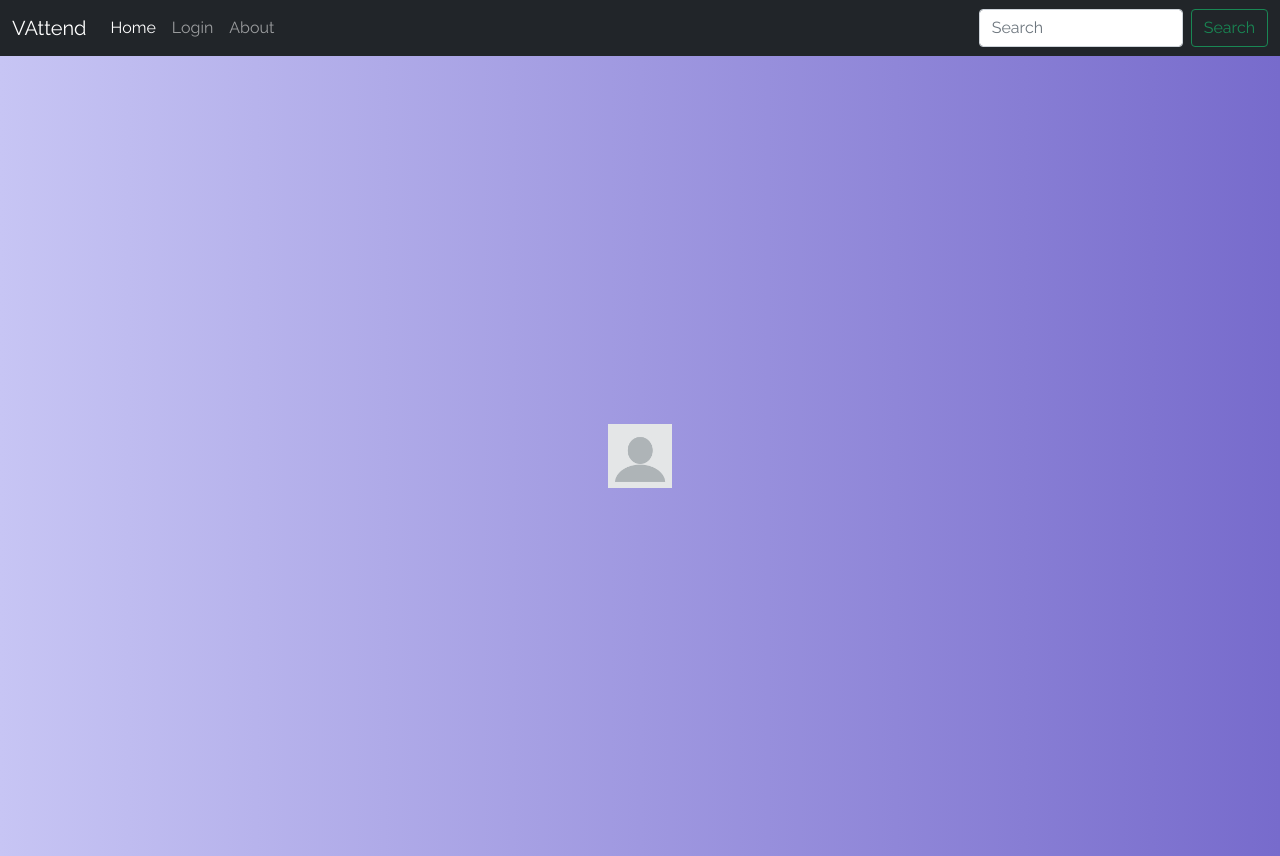
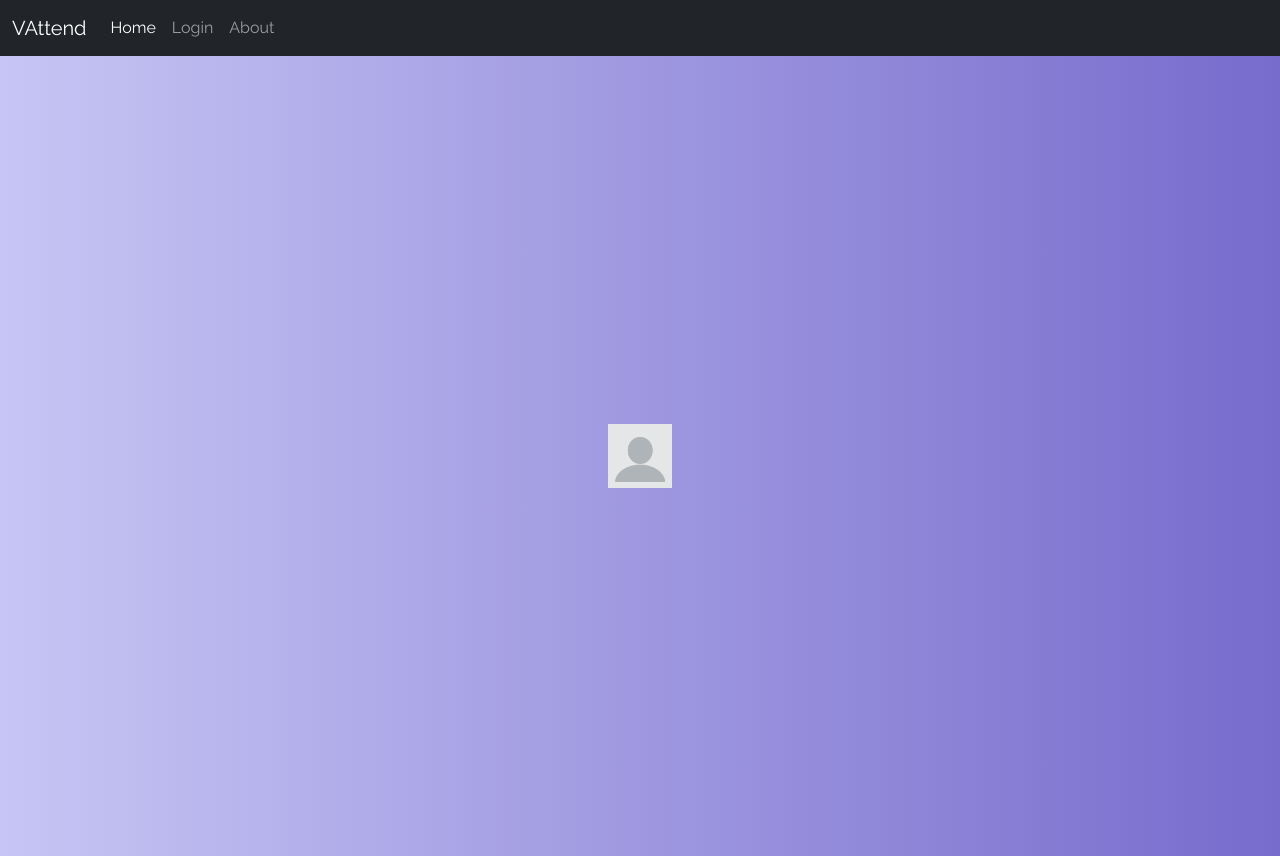
Before and after one commit to Akshatk871/VAttend, a React (Create React App) app in the folder client/: page / in a window 1280 px wide. Built offline with nearby package versions, Linux system fonts and the light colour scheme.

Commit message:
Removed Search

```diff
--- a/client/src/components/Navbar/Navbar.js
+++ b/client/src/components/Navbar/Navbar.js
@@ -42,17 +42,7 @@
               </Link>
             </li>
             </ul>
-          <form className="d-flex" role="search">
-            <input
-              className="form-control me-2"
-              type="search"
-              placeholder="Search"
-              aria-label="Search"
-            />
-            <button className="btn btn-outline-success" type="submit">
-              Search
-            </button>
-          </form>
+
         </div>
       </div>
     </nav>
```
